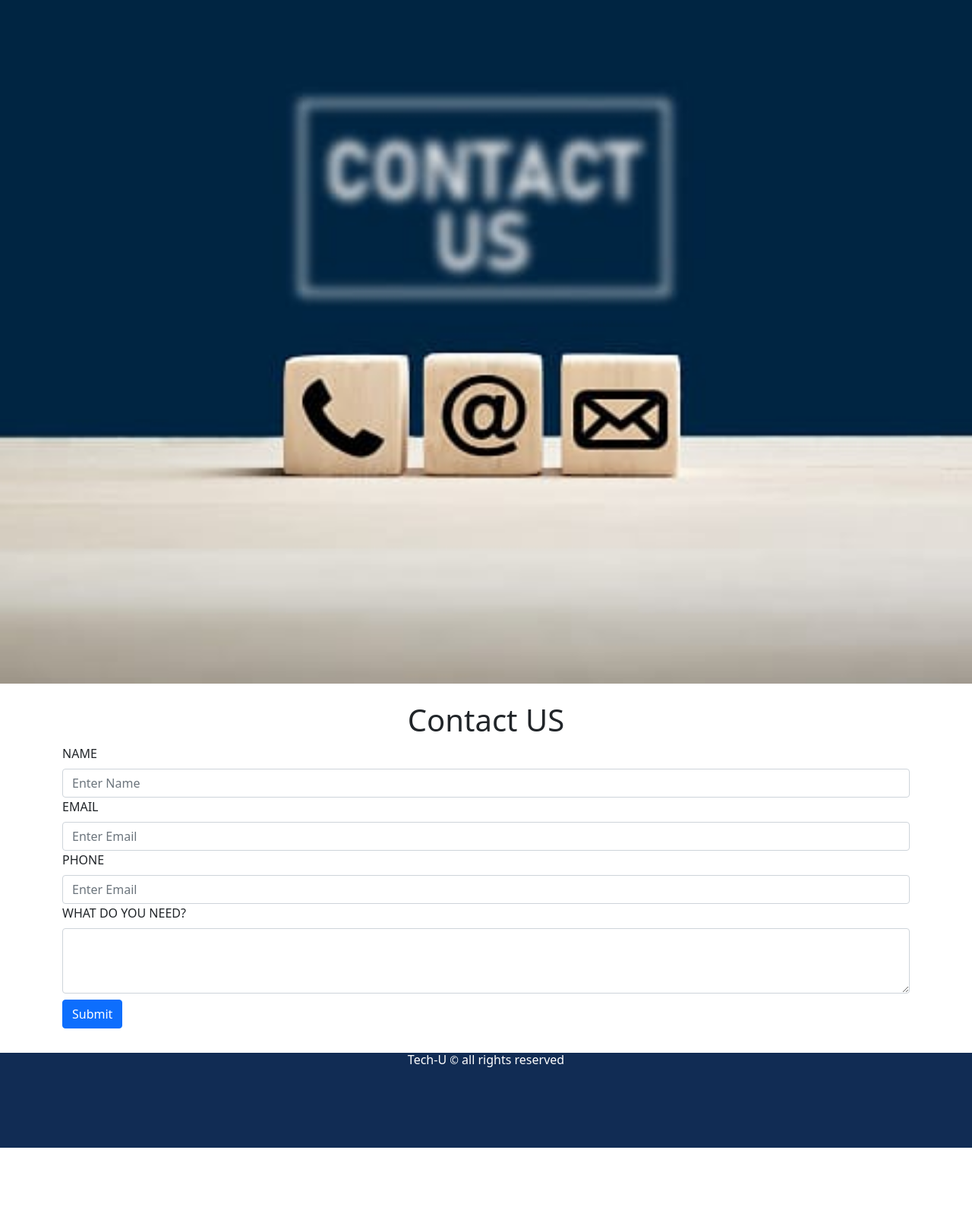
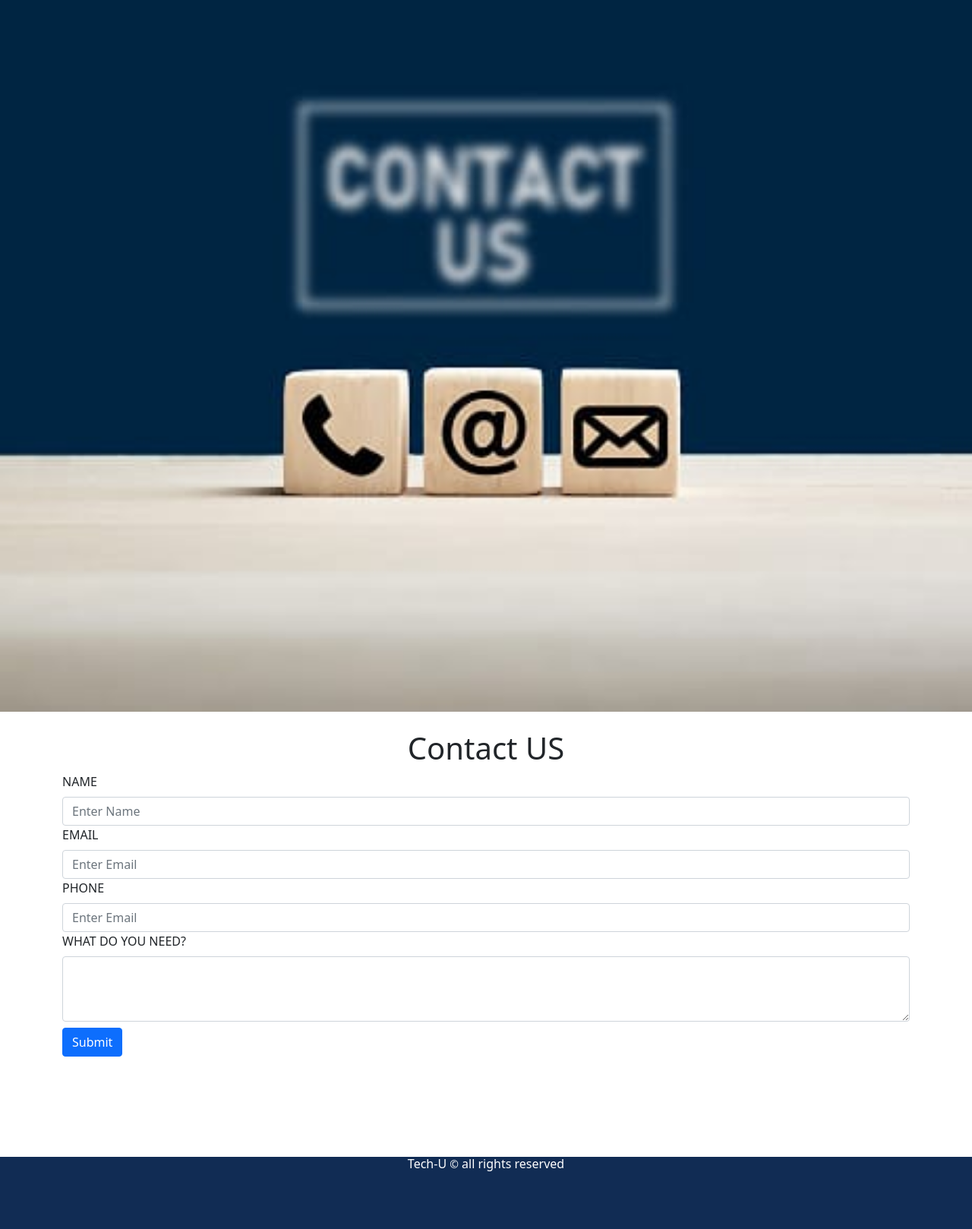
Before and after one commit to Utsavch189/docker-django-node-webapp, a Django app: page /contact in a window 1280 px wide. Shown: the part 56-1674 px from the top of the page at 76% size. Before the commit the page ends 1567 px from the top, so only its background shows below. Run offline with Django 3.2, Linux system fonts and the light colour scheme.

Commit message:
Update contact.html

```diff
--- a/templates/contact.html
+++ b/templates/contact.html
@@ -12,7 +12,7 @@
 
         <div class="carousel-item active">
 
-            <img src="/static/ci.jpeg" style="height: 900px;" class="d-block w-100" alt="...">
+            <img src="/static/ci.jpeg" class="d-block w-100" alt="...">
 
         </div>
 
@@ -43,7 +43,7 @@
         </form>
 
     </div>
-    <footer style="background-color: #112c54; width: 100; height: 125px;">
+    <footer style="background-color: #112c54; width: 100; height: 95px; margin-top: 100px">
         <h6 class="text-center" style="color: white;"> Tech-U <small>&copy</small> all rights reserved</h6>
 
         <div class="icon" style="display: flex; height: 30px; width: 100;margin-left: 8px;">
```
